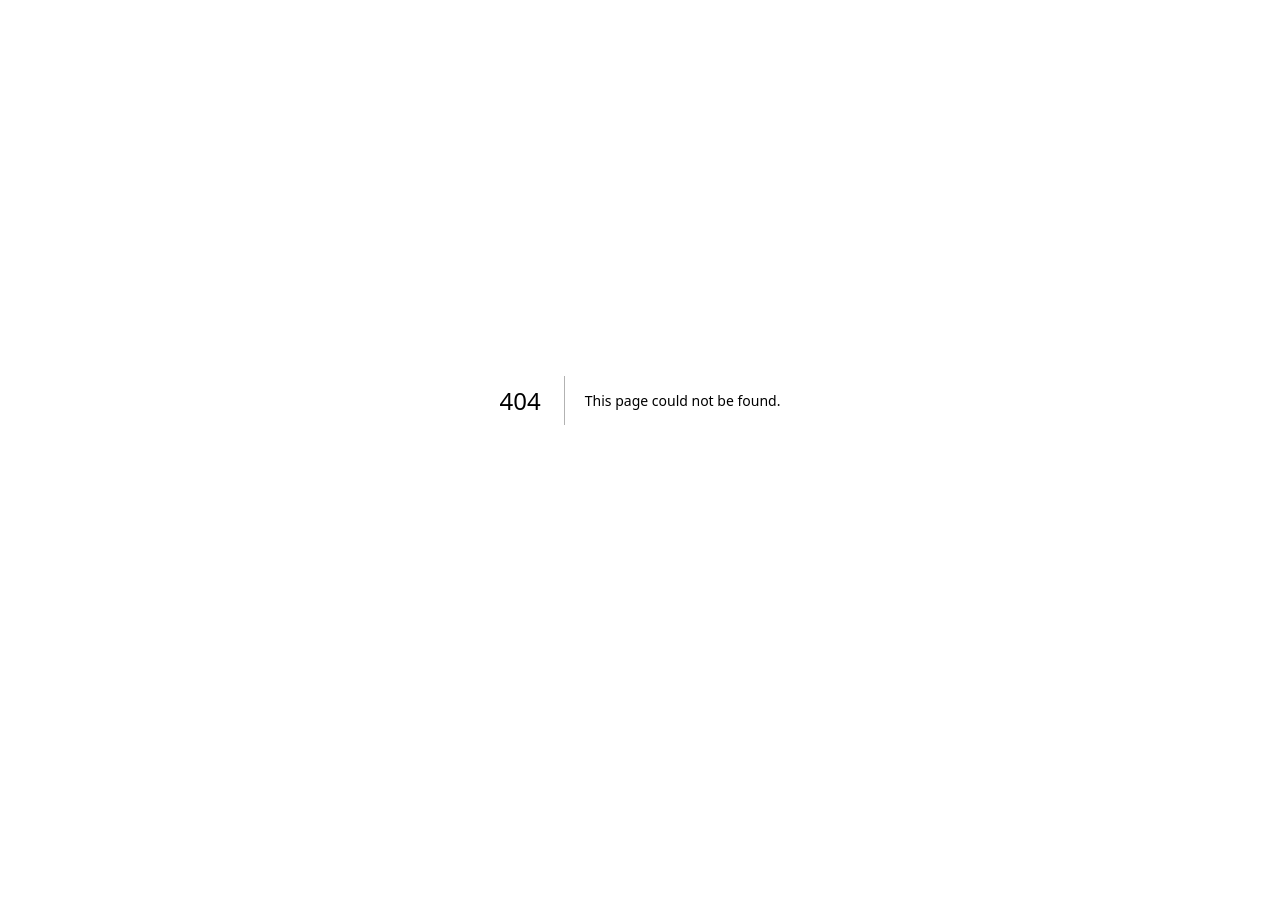
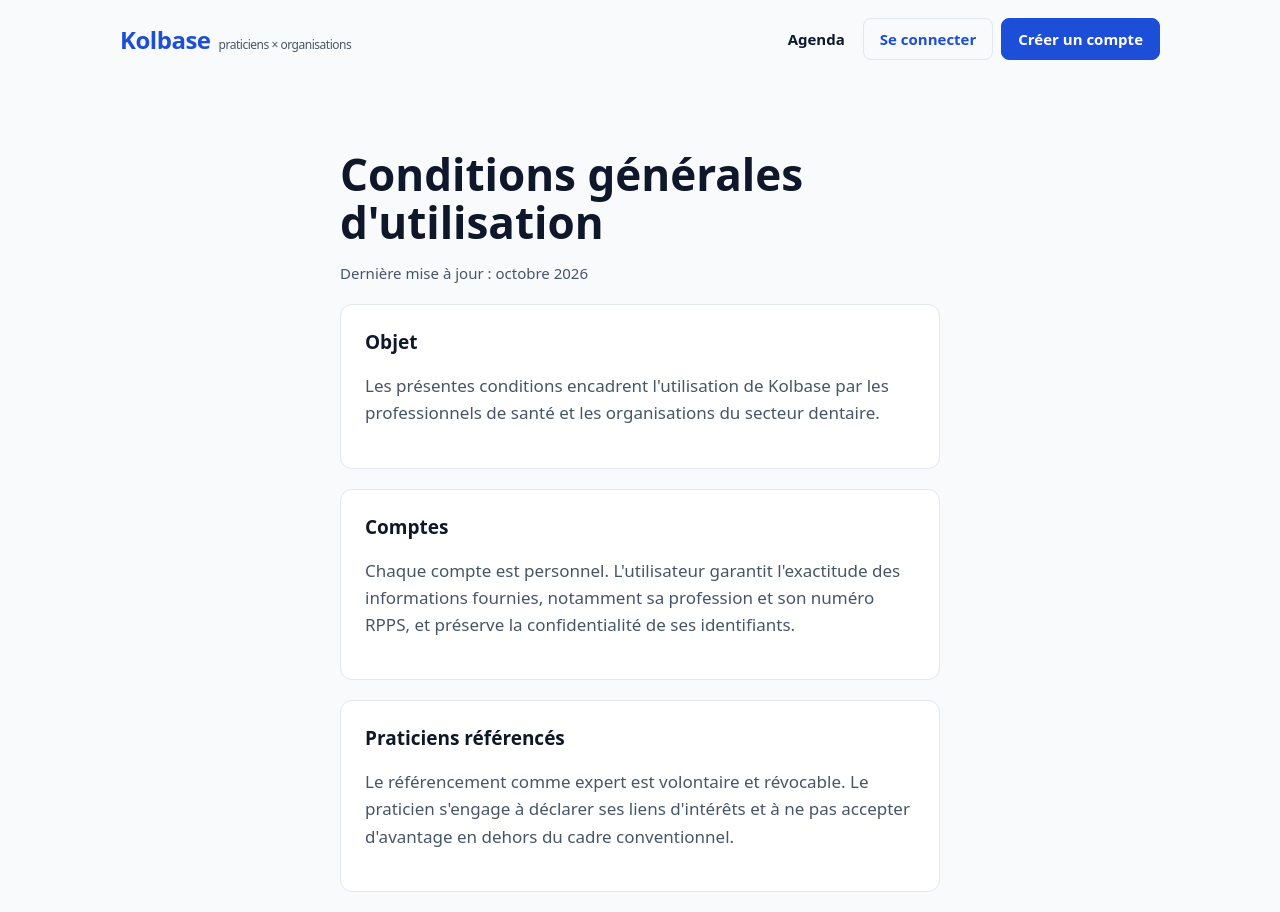
Before and after one commit to mutara-france/KolBase, a Next.js app: page /cgu in a window 1280 px wide. Before the commit this address had no page. Shown: the top 912 px of the page. Before the commit the page ends 800 px from the top, so only its background shows below. Built offline with nearby package versions, Linux system fonts and the light colour scheme; no server answers.

Commit message:
Page Conditions d'utilisation

```diff
--- /dev/null
+++ b/src/app/cgu/page.tsx
@@ -0,0 +1,21 @@
+import { LegalPage } from "@/components/LegalPage";
+
+export const metadata = { title: "Conditions d'utilisation — Kolbase" };
+
+export default function Page() {
+  return (
+    <LegalPage
+      title="Conditions générales d'utilisation"
+      updated="octobre 2026"
+      sections={[
+        ["Objet", <p key="o">Les présentes conditions encadrent l&apos;utilisation de Kolbase par les professionnels de santé et les organisations du secteur dentaire.</p>],
+        ["Comptes", <p key="c">Chaque compte est personnel. L&apos;utilisateur garantit l&apos;exactitude des informations fournies, notamment sa profession et son numéro RPPS, et préserve la confidentialité de ses identifiants.</p>],
+        ["Praticiens référencés", <p key="p">Le référencement comme expert est volontaire et révocable. Le praticien s&apos;engage à déclarer ses liens d&apos;intérêts et à ne pas accepter d&apos;avantage en dehors du cadre conventionnel.</p>],
+        ["Organisations", <p key="org">Les organisations restent seules responsables du respect de leurs obligations réglementaires : conventionnement, déclaration ou autorisation ordinale, publication sur Transparence Santé, juste contrepartie. Les outils de Kolbase (contrôle de juste contrepartie, modèles de convention, exports) sont des aides et ne valent pas conseil juridique.</p>],
+        ["Contenus et messages", <p key="m">Les utilisateurs s&apos;interdisent tout contenu illicite, promotionnel non conforme ou contraire à la déontologie. Kolbase peut suspendre un compte en cas de manquement.</p>],
+        ["Responsabilité", <p key="r">Kolbase fournit un service de mise en relation et de gestion. Il n&apos;est pas partie aux conventions conclues entre utilisateurs.</p>],
+        ["Droit applicable", <p key="d">Droit français. [Juridiction compétente et modalités de modification des CGU à compléter.]</p>],
+      ]}
+    />
+  );
+}
```
